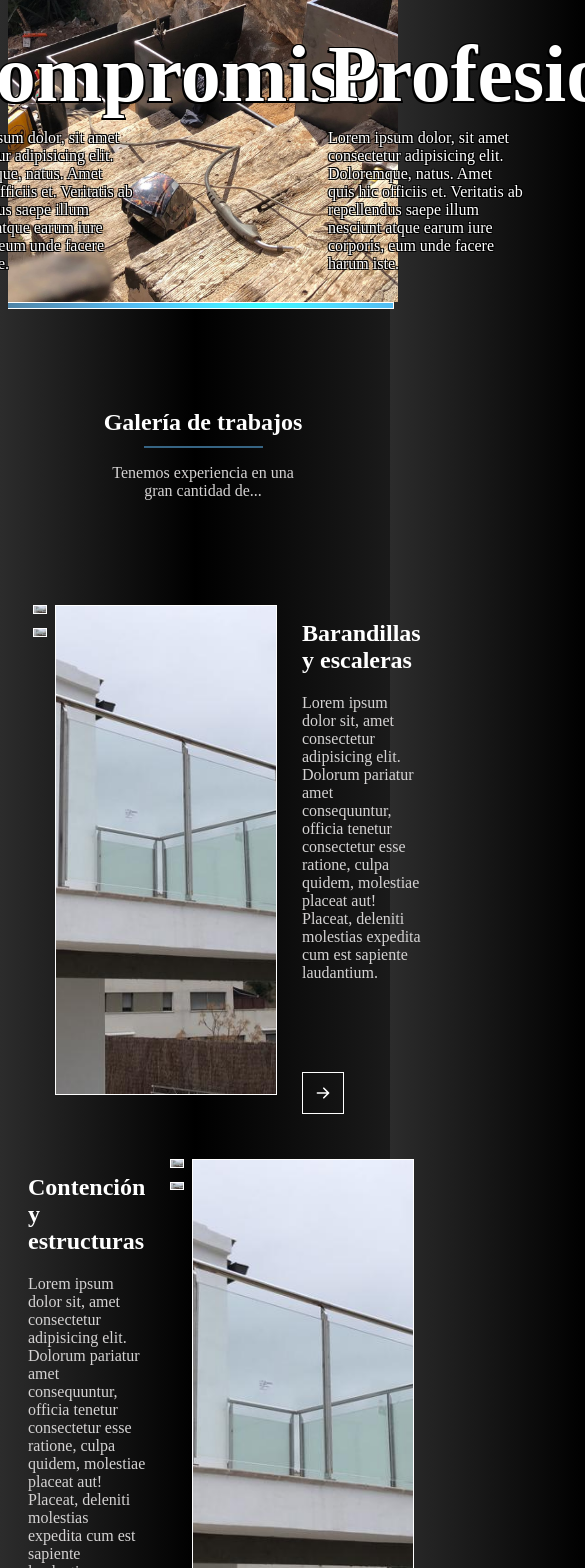
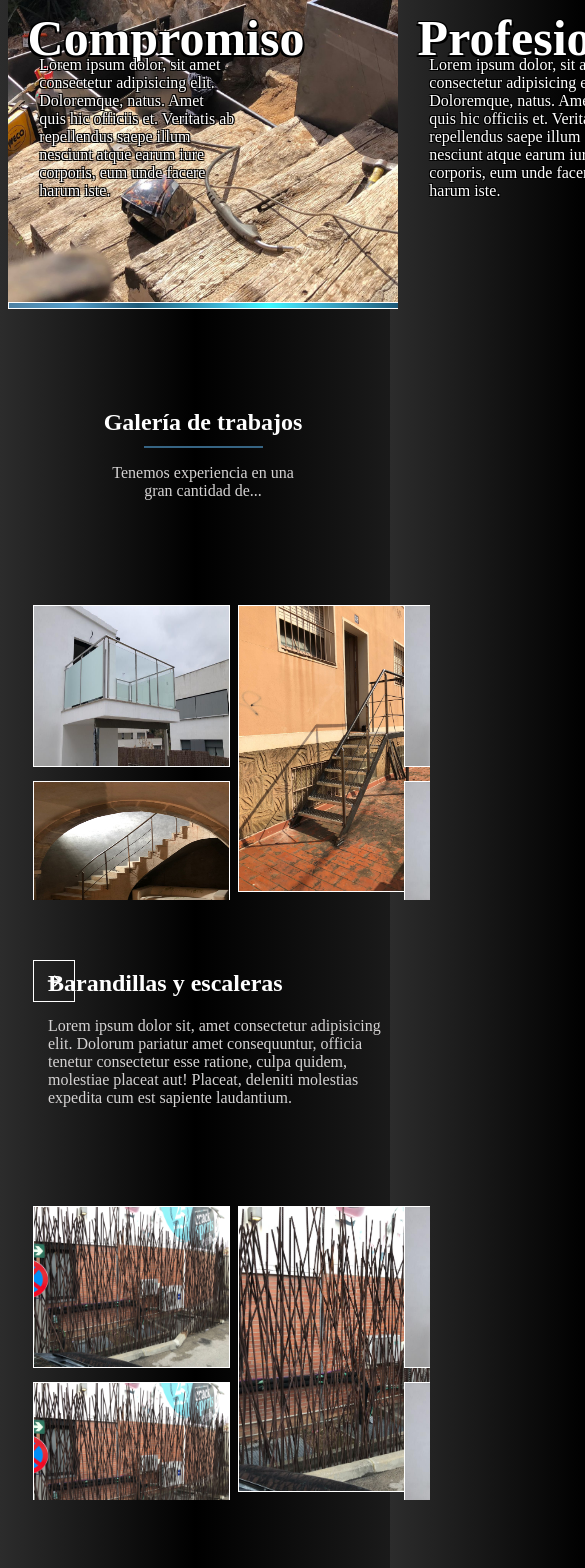
Before and after one commit to DavoSoftwareDeveloper/landing-disuma, a React (Vite) app: page / in a window 390 px wide. Shown: the part 360-1928 px from the top of the page, 585 px wide, since content can reach past the window. Built offline with nearby package versions, Linux system fonts and the light colour scheme.

Commit message:
responsive design

```diff
--- a/src/components/Form.jsx
+++ b/src/components/Form.jsx
@@ -57,7 +57,7 @@ const onSubmit = (e) => {
           </div>
           <div className="form-group">
               <label htmlFor="name">En qué podemos ayudarte?</label>
-              <textarea type='text' className='form-control' id='peticion'
+              <textarea type='text' className='form-control2' id='peticion'
               name='peticion' value={peticion} placeholder='Me gustaría pedir presupuesto sobre...'
               onChange={onChange} />
           </div>
--- a/src/components/Galery.jsx
+++ b/src/components/Galery.jsx
@@ -1,17 +1,41 @@
 import '../styles/galery.css'
 import foto2 from "../assets/exterior2.jpeg"
-import {HiArrowLeft,HiArrowRight} from 'react-icons/hi'
-import { useState } from "react"
+import foto3 from "../assets/exterior3.jpeg"
+import foto4 from "../assets/exterior4.jpeg"
+import foto5 from "../assets/exterior5.jpeg"
+import { HiArrowLeft, HiArrowRight } from 'react-icons/hi'
+import { useEffect, useState } from "react"
 
 function Galery() {
   const [currentSlide, setCurrentSlide] = useState(0)
   const [currentSlide2, setCurrentSlide2] = useState(0)
+  const [activeMenu, setActiveMenu] = useState(true)
+  const [screenSize, setScreenSize] = useState(undefined)
+
+  useEffect(()=>{
+    const handleResize = () => setScreenSize(window.innerWidth)
+
+    window.addEventListener('resize', handleResize)
+
+    handleResize()
+
+    return () => window.removeEventListener('resize', handleResize)
+  },[])
+
+
+  useEffect(()=>{
+    if(screenSize <= 800){
+      setActiveMenu(false)
+    } else {
+      setActiveMenu(true)
+    }
+  },[screenSize])
 
   const nextSlide = () => {
-    setCurrentSlide(currentSlide === 3 ? 0 : (prev) => prev +1)
+    setCurrentSlide(currentSlide === 1 ? 0 : (prev) => prev + 1)
   }
   const prevSlide = () => {
-  setCurrentSlide2(currentSlide2 === 0 ? 3 : (prev) => prev -1)
+    setCurrentSlide2(currentSlide2 === 1 ? 0 : (prev) => prev + 1)
   }
 
 
@@ -19,46 +43,131 @@ const prevSlide = () => {
     <div className="galery">
       <section className='heading'>
         <h2>Galería de trabajos</h2>
-        <hr className="hr"/>
+        <hr className="hr" />
         <p> Tenemos experiencia en una gran cantidad de...</p>
       </section>
       <div className="galery-content">
         <section className="section">
-            <div className="photo-container">
+          <div className='pre-container'>
+            <div style={activeMenu ? {transform: `translateX(-${currentSlide * 50}vw)`}:{transform: `translateX(-${currentSlide * 90}vw)`} } className="photo-container">
+              <div className="container">
+                <div className='image-container'>
+                  <div className='image-frame'>
+                    <img className="image" src={foto2} alt="galery-photo" />
+                  </div>
+                  <div className='image-frame'>
+                    <img className="image" src={foto4} alt="galery-photo" />
+                  </div>
+                </div>
+                <div className="image-tall">
+                  <img className="image2" src={foto5} alt="galery-photo" />
+                </div>
+              </div>
+              <div className="container">
                 <div>
+                  <div className='image-frame'>
                     <img className="image" src={foto2} alt="galery-photo" />
+                  </div>
+                  <div className='image-frame'>
                     <img className="image" src={foto2} alt="galery-photo" />
+                  </div>
                 </div>
                 <div className="image-tall">
                   <img className="image2" src={foto2} alt="galery-photo" />
                 </div>
               </div>
+            </div>
+          </div>
           <div className="details-photo">
             <h2>Barandillas y escaleras</h2>
             <p>Lorem ipsum dolor sit, amet consectetur adipisicing elit. Dolorum pariatur amet consequuntur, officia tenetur consectetur esse ratione, culpa quidem, molestiae placeat aut! Placeat, deleniti molestias expedita cum est sapiente laudantium.</p>
-              <div onClick={prevSlide} className="galery-pages">
-              <HiArrowRight className='arrow'/>
+            <div onClick={nextSlide} className="galery-pages">
+              <HiArrowRight className='arrow' />
             </div>
           </div>
         </section>
+        <br />
+        {activeMenu ? (
         <section className="section">
           <div className="details-photo">
             <h2>Contención y estructuras</h2>
             <p>Lorem ipsum dolor sit, amet consectetur adipisicing elit. Dolorum pariatur amet consequuntur, officia tenetur consectetur esse ratione, culpa quidem, molestiae placeat aut! Placeat, deleniti molestias expedita cum est sapiente laudantium.</p>
-              <div onClick={nextSlide} className="galery-pages-left">
-                <HiArrowLeft className='arrow'/>
+            <div onClick={prevSlide} className="galery-pages-left">
+              <HiArrowLeft className='arrow' />
             </div>
           </div>
-            <div className="photo-container2">
+          <div className='pre-container'>
+            <div style={{transform: `translateX(-${currentSlide2 * 50}vw)`} } className="photo-container2">
+              <div className="container">
+                <div className='image-container'>
+                  <div className='image-frame'>
+                    <img className="image" src={foto3} alt="galery-photo" />
+                  </div>
+                  <div className='image-frame'>
+                    <img className="image" src={foto3} alt="galery-photo" />
+                  </div>
+                </div>
+                <div className="image-tall">
+                  <img className="image2" src={foto3} alt="galery-photo" />
+                </div>
+              </div>
+              <div className="container">
                 <div>
+                  <div className='image-frame'>
                     <img className="image" src={foto2} alt="galery-photo" />
+                  </div>
+                  <div className='image-frame'>
                     <img className="image" src={foto2} alt="galery-photo" />
+                  </div>
                 </div>
                 <div className="image-tall">
                   <img className="image2" src={foto2} alt="galery-photo" />
                 </div>
               </div>
+            </div>
+          </div>
         </section>
+        ) : (
+        <section className="section">
+          <div className='pre-container'>
+            <div style={{transform: `translateX(-${currentSlide2 * 90}vw)`} } className="photo-container2">
+              <div className="container">
+                <div className='image-container'>
+                  <div className='image-frame'>
+                    <img className="image" src={foto3} alt="galery-photo" />
+                  </div>
+                  <div className='image-frame'>
+                    <img className="image" src={foto3} alt="galery-photo" />
+                  </div>
+                </div>
+                <div className="image-tall">
+                  <img className="image2" src={foto3} alt="galery-photo" />
+                </div>
+              </div>
+              <div className="container">
+                <div>
+                  <div className='image-frame'>
+                    <img className="image" src={foto2} alt="galery-photo" />
+                  </div>
+                  <div className='image-frame'>
+                    <img className="image" src={foto2} alt="galery-photo" />
+                  </div>
+                </div>
+                <div className="image-tall">
+                  <img className="image2" src={foto2} alt="galery-photo" />
+                </div>
+              </div>
+            </div>
+          </div>
+          <div className="details-photo">
+            <h2>Contención y estructuras</h2>
+            <p>Lorem ipsum dolor sit, amet consectetur adipisicing elit. Dolorum pariatur amet consequuntur, officia tenetur consectetur esse ratione, culpa quidem, molestiae placeat aut! Placeat, deleniti molestias expedita cum est sapiente laudantium.</p>
+            <div onClick={prevSlide} className="galery-pages-left">
+              <HiArrowRight className='arrow' />
+            </div>
+          </div>
+        </section>)}
+
       </div>
       <div id="reseñas"></div>
     </div>
--- a/src/components/Nav.jsx
+++ b/src/components/Nav.jsx
@@ -21,7 +21,7 @@ function Nav() {
 
 
   useEffect(()=>{
-    if(screenSize <= 900){
+    if(screenSize <= 800){
       setActiveMenu(false)
     } else {
       setActiveMenu(true)
@@ -33,7 +33,7 @@ function Nav() {
   const handleMenu = () => {
     setSearch( prev => !prev)
   }
-console.log(search)
+
   return (
     <div className="nav">
         <div className="logo-container">
--- a/src/index.css
+++ b/src/index.css
@@ -23,3 +23,10 @@ body{
   margin-top:-10px;
   border:1px solid #366483;
 }
+.metal{
+  border:0.5px solid white;
+  margin-left: -0.5px;
+  width: 100vw;
+  height: 5px;
+  background-image: radial-gradient(circle at 66.49% 78.56%, #3cfcff 0, #41bfdf 15%, #1c5978 50%, #539dc9 75%, #4e81a3 100%);;
+}
--- a/src/styles/footer.css
+++ b/src/styles/footer.css
@@ -10,5 +10,5 @@
     margin-left: 10%;
     margin-top: 20px;
     display: grid;
-    grid-template-columns: repeat(3, 1fr);
+    grid-template-columns: repeat(2, 1fr);
   }
--- a/src/styles/form.css
+++ b/src/styles/form.css
@@ -41,3 +41,7 @@
     font-weight: bold;
     border:2px solid #366483;
   }
+  .form-control2{
+    width: 100vw;
+    height: 100px;
+  }
--- a/src/styles/galery.css
+++ b/src/styles/galery.css
@@ -14,29 +14,64 @@
     margin:20px;
     margin-bottom: 40px;
   }
+  .pre-container{
+    position: relative;
+    display: flex;
+    width:103vw;
+    overflow-x: scroll;
 
+  }
   .photo-container{
+    position: relative;
     display: flex;
-    width:90%;
-    margin-right: 20px;
+    gap:10px;
+    width:300vw;
+    transition: transform 0.5s;
   }
+  .container{
+    display: flex;
+    position:relative;
+    width:50vw;
+    height: 35.5vh;
+  }
+
+
   .photo-container2{
+    position: relative;
     display: flex;
-    width:90%;
-    margin-left: 20px;
+    gap:10px;
+    width:300vw;
+    transition: transform 0.5s;
+  }
+
+  .image-frame > img{
+    width: 100%;
+    height: 160px;
+    margin: 5px;
+    border: 1px solid white;
+
   }
   .image{
-    border: 1px solid white;
-    width: 100%;
-    height: auto;
     margin: 5px;
+    object-fit: fill;
+    max-height: 60vh;
+    max-width: 283px;
+    min-width: 183px;
   }
+  .image:hover{
+    scale: 1.02;
+  }
+
   .image2{
     width:220px;
     height: 95%;
     object-fit:cover;
     border: 1px solid white;
     margin: 5px;
+  }
+
+  .image2:hover{
+    scale: 1.02;
   }
   .image-tall{
     margin-left: 10px;
@@ -45,25 +80,66 @@
   }
   .details-photo{
   width:90%;
+  margin-left: 20px;
   }
   .details-photo > p{
     color:rgb(213, 211, 211);
   }
+
 
   .galery-pages{
     margin-top: 90px;
     width:40px;
     height: 40px;
     border: 1px solid white;
+    cursor:pointer;
+  }
+  .galery-pages:hover{
+    background-color: gray;
   }
   .galery-pages-left{
-    margin-left: 91%;
+    margin-left: 85%;
     margin-top: 88px;
     width:40px;
     height: 40px;
     border: 1px solid white;
   }
+  .galery-pages-left:hover{
+    background-color: gray;
+  }
   .arrow{
     margin-top:12px;
     margin-left:12px;
   }
+
+  @media screen and (max-width: 700px){
+    .section{
+      position: relative;
+      flex-direction: column;
+    }
+
+    .container{
+      display: flex;
+      position:relative;
+      width:90vw;
+      height: 35.5vh;
+      margin-right: 10px;
+    }
+    .galery-content{
+      position:relative;
+    }
+    .galery-pages{
+        position:absolute;
+        top:270px;
+        left:5px;
+    }
+    .galery-pages-left{
+      position:absolute;
+      top:270px;
+      left:-400px;
+  }
+    .details-photo{
+      margin-top: 50px;
+    }
+
+  }
--- a/src/styles/header.css
+++ b/src/styles/header.css
@@ -1,6 +1,6 @@
 .container-slide {
     display: flex;
-    width:600vw;
+    width:300vw;
     height: auto;
     transition: transform 0.5s;
   }
@@ -86,20 +86,6 @@
     height: 60vh;
   }
 
-  .logo-container{
-    display: flex;
-    width: auto;
-    height: auto;
-    margin-left: 20px;
-    margin-bottom: -100px;
-    gap:20px;
-    align-items: center;
-  }
-  .logo{
-    margin-top:20px;
-    width: 130px;
-    /* filter: hue-rotate(195deg); */
-  }
   .title-container{
     margin-top:20px;
     line-height: 7px;
@@ -109,10 +95,27 @@
     color: rgb(164, 163, 163);
   }
 
-  .metal{
-    border:0.5px solid white;
-    margin-left: -6px;
-    width: 100vw;
-    height: 5px;
-    background-image: radial-gradient(circle at 66.49% 78.56%, #3cfcff 0, #4ddcff 25%, #53bcf2 50%, #539dc9 75%, #4e81a3 100%);;
+
+  @media screen and (max-width: 700px){
+    .titulo{
+      font-size: 50px;
+      position: relative;
+      left: 29%;
+      top: -15%;
+      text-shadow: -2px 2px 0 #000,
+                    2px 2px 0 #000,
+                    1px -1px 0 #000,
+                    -1px -1px 0 #000;
+
+    }
+    .texto{
+      position: relative;
+      left:32%;
+      top: -120px;
+      max-width: 50vw;
+      text-shadow: -1px 1px 0 #000,
+                    1px 1px 0 #000,
+                    1px -1px 0 #000,
+                    -1px -1px 0 #000;
+    }
   }
--- a/src/styles/testimonials.css
+++ b/src/styles/testimonials.css
@@ -6,6 +6,7 @@
   }
   .flex{
     display: flex;
+    flex-wrap: wrap;
     align-items: center;
     justify-content: space-around;
   }
--- a/src/styles/trabajador.css
+++ b/src/styles/trabajador.css
@@ -8,11 +8,11 @@
   }
   .image-trabajador{
     border: 1px solid white;
-    width: 40%;
+    width: 60%;
     height: 500px;
   }
   .texto-trabajador{
     border: 1px solid white;
-    width: 60%;
+    width: 40%;
     height: 500px;
   }
```
Also changed, not shown: src/components/Footer.jsx (+7 -8 lines), src/styles/nav.css (+15 -0 lines). Lines whose indentation alone changed are shown as unchanged.
